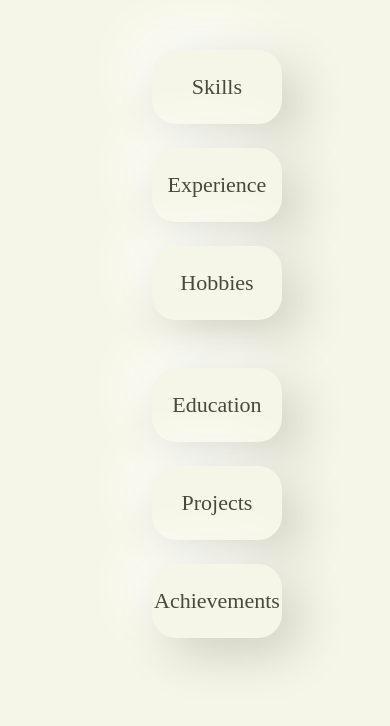
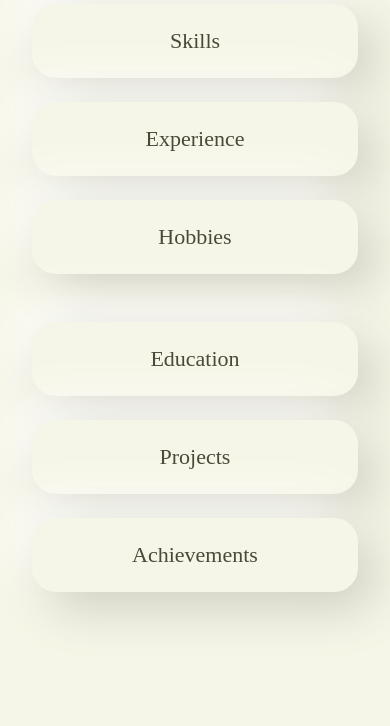
Before and after one commit to abhishekUpmanyu/abhishekUpmanyu.github.io, a plain HTML site: page index.html in a window 390 px wide. Shown: the part 644-1370 px from the top of the page. After the commit the page ends 1324 px from the top, so only its background shows below. Drawn offline with Linux system fonts and the light colour scheme; a web font is replaced by a local one.

Commit message:
Fix mobile site

```diff
--- a/index.html
+++ b/index.html
@@ -1,10 +1,13 @@
+<!DOCTYPE html>
 <html>
-
 <head>
     <meta charset="UTF-8">
     <meta name="description" content="Abhishek Upmanyu Resume">
     <meta name="tags" content="HTML, CSS, JavaScript, Frontend Developer, Programmer, Online Portfolio">
     <meta name="author" content="Abhishek Upmanyu">
+    <meta name="HandheldFriendly" content="true" />
+    <meta name="MobileOptimized" content="320" />
+    <meta name="viewport" content="initial-scale=1.0, maximum-scale=1.0, width=device-width, user-scalable=no" />
     <link rel="preconnect" href="https://fonts.googleapis.com">
     <link rel="preconnect" href="https://fonts.gstatic.com" crossorigin>
     <link href="https://fonts.googleapis.com/css2?family=Monoton&display=swap" rel="stylesheet">
@@ -30,8 +33,8 @@
     </div>
     <div id="responsive-columns">
         <div>
-            <div class="section-box" onclick="sectionClickHandler('skills-section-content');setSkillMeters();">
-                <p class="section-title">Skills</p>
+            <div class="section-box">
+                <p class="section-title" onclick="sectionClickHandler('skills-section-content');setSkillMeters();">Skills</p>
                 <div class="section-content" id="skills-section-content">
                     <table width="90%">
                         <tr>
@@ -190,8 +193,8 @@
                     </table>
                 </div>
             </div>
-            <div class="section-box" onclick="sectionClickHandler('experience-section-content');">
-                <p class="section-title">Experience</p>
+            <div class="section-box">
+                <p class="section-title" onclick="sectionClickHandler('experience-section-content');">Experience</p>
                 <div class="section-content" id="experience-section-content">
                     <div class="timeline-grid">
                         <div class="timeline-time">
@@ -230,8 +233,8 @@
                     </div>
                 </div>
             </div>
-            <div class="section-box" onclick="sectionClickHandler('hobbies-section-content');">
-                <p class="section-title">Hobbies</p>
+            <div class="section-box">
+                <p class="section-title" onclick="sectionClickHandler('hobbies-section-content');">Hobbies</p>
                 <div class="section-content" style="margin: 32px;" id="hobbies-section-content">
                     <p class="section-subtitle">MOBILE APPS</p>
                     <div class="button-row" onclick="">
@@ -264,8 +267,8 @@
             </div>
         </div>
         <div>
-            <div class="section-box" onclick="sectionClickHandler('education-section-content');">
-                <p class="section-title">Education</p>
+            <div class="section-box">
+                <p class="section-title" onclick="sectionClickHandler('education-section-content');">Education</p>
                 <div class="section-content" id="education-section-content">
                     <div class="timeline-grid">
                         <div class="timeline-time">
@@ -304,8 +307,8 @@
                     </div>
                 </div>
             </div>
-            <div class="section-box" onclick="sectionClickHandler('projects-section-content');">
-                <p class="section-title">Projects</p>
+            <div class="section-box">
+                <p class="section-title" onclick="sectionClickHandler('projects-section-content');">Projects</p>
                 <div class="section-content" id="projects-section-content">
                     <div class="timeline-grid">
                         <div class="timeline-time">
@@ -362,10 +365,10 @@
                     </div>
                 </div>
             </div>
-            <div class="section-box" onclick="sectionClickHandler('achievements-section-content');">
-                <p class="section-title">Achievements</p>
+            <div class="section-box">
+                <p class="section-title" onclick="sectionClickHandler('achievements-section-content');">Achievements</p>
                 <div class="section-content" id="achievements-section-content">
-                    <ul style="list-style-type:circle;">
+                    <ul style="list-style-type:circle; padding-inline-end: 40px;">
                         <li>Awarded 2nd position in central India zonal round of CoDecode, Techfest 2019-20, IIT Bombay
                         </li>
                         <li>Among top 3 students, felicitated by MHRD for designing logo of IIIT Bhopal</li>
--- a/styles.css
+++ b/styles.css
@@ -12,6 +12,13 @@
 a {
     color: inherit;
     text-decoration: none;
+}
+
+p {
+    margin-block-end: 0px;
+    margin-block-start: 0px;
+    padding-block-end: 22px;
+    padding-block-start: 22px;
 }
 
 table {
@@ -79,6 +86,7 @@
 #name {
     font-family: 'Monoton', cursive;
     font-size: 48px;
+    text-align: center;
     color: #3d4232;
 }
 
@@ -106,7 +114,7 @@
 
 .section-title {
     font-family: "BioRhyme", serif;
-    font-size: 22px;
+    font-size: 22px !important;
     text-align: center;
     color: #494938;
 }
@@ -226,10 +234,16 @@
 
 .button-row {
     display: flex;
+    flex-wrap: wrap;
     flex-direction: row;
 }
 
 @media (max-width: 1000px) {
+    body {
+        margin-left: 8px;
+        margin-right: 8px;
+    }
+
     #responsive-columns {
         display: grid;
         grid-template-columns: 1fr;
```
Also changed, not shown: 1 other file.
